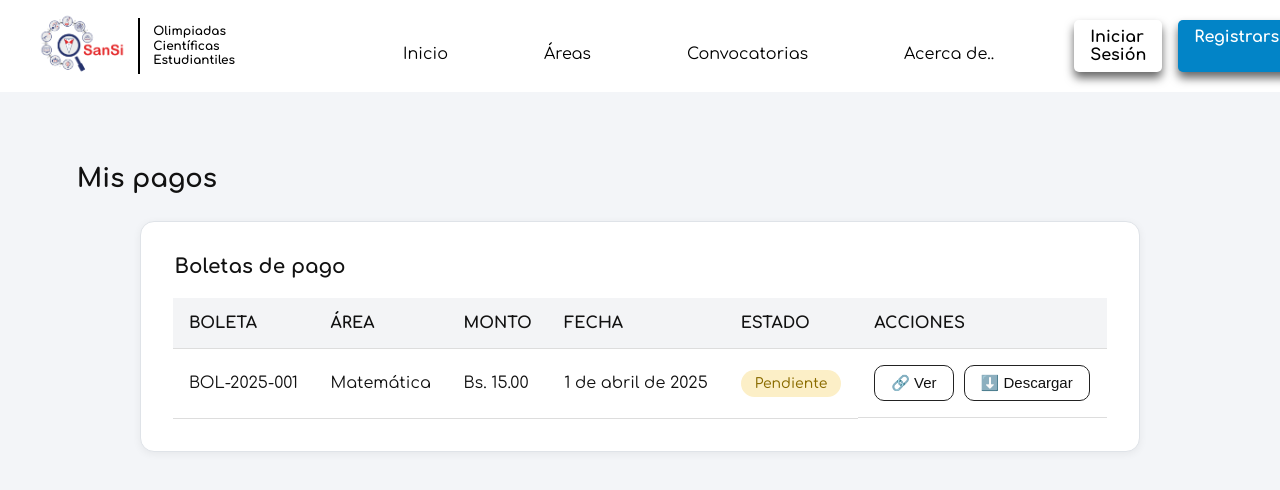
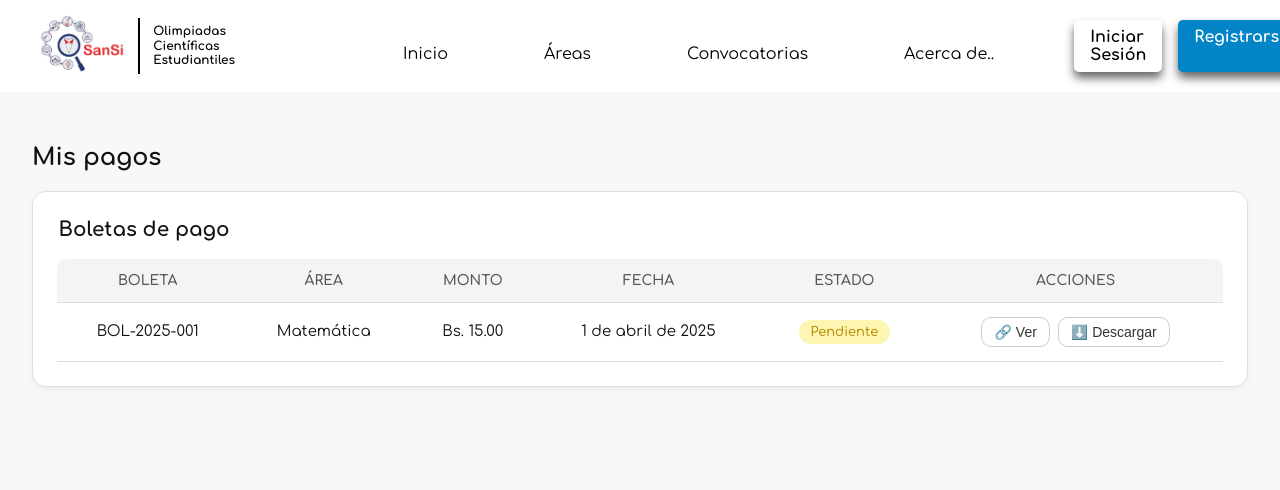
Before and after one commit to MauryQV/o-sansi-olympiad-registry, a React (Vite) app in the folder frontend/: page /pagos-competidor in a window 1280 px wide. Shown: the top 490 px of the page. Built offline with nearby package versions, Linux system fonts and the light colour scheme.

Commit message:
correcciones al ingresar un nuevo usuario en gestion de usuarios y limites en los formularios, cambios en el css de pagos

```diff
--- a/frontend/src/components/AdminGestionUsuario.jsx
+++ b/frontend/src/components/AdminGestionUsuario.jsx
@@ -63,6 +63,10 @@ const Usuarios = () => {
     setModalEliminarAbierto(true);
   };
 
+  const agregarUsuario = (nuevoUsuario) => {
+    setUsuarios([...usuarios, { id: Date.now(), ...nuevoUsuario, estado: 'Activo' }]);
+  };
+
 
 
   return (
@@ -124,7 +128,10 @@ const Usuarios = () => {
             </div>
 
             {modalNuevoUsuarioAbierto && (
-              <ModalNuevoUsuario onClose={() => setModalNuevoUsuarioAbierto(false)} />
+              <ModalNuevoUsuario
+                onClose={() => setModalNuevoUsuarioAbierto(false)}
+                onAgregarUsuario={agregarUsuario}
+              />
             )}
 
             {modalEditarAbierto && usuarioSeleccionado && (
--- a/frontend/src/components/ModalEditarUsuario.jsx
+++ b/frontend/src/components/ModalEditarUsuario.jsx
@@ -13,19 +13,75 @@ const ModalEditarUsuario = ({ usuario, onClose }) => {
     activo: usuario.estado === 'Activo'
   });
 
+  const [errores, setErrores] = useState({});
+
   const handleChange = (e) => {
     const { name, value, type, checked } = e.target;
 
-    setFormData(prev => ({
-      ...prev,
-      [name]: type === 'checkbox' ? checked : value
-    }));
+    if (name === 'nombre') {
+      const soloLetras = value.replace(/[0-9]/g, '');
+      if (soloLetras.length <= 70) {
+        setFormData(prev => ({ ...prev, [name]: soloLetras }));
+      }
+    } else if (name === 'telefono') {
+      const soloNumeros = value.replace(/[^0-9]/g, '');
+      if (soloNumeros.length <= 8) {
+        setFormData(prev => ({ ...prev, [name]: soloNumeros }));
+      }
+    } else if (name === 'contraseña') {
+      if (value.length <= 50) {
+        setFormData(prev => ({ ...prev, [name]: value }));
+      }
+    } else if (type === 'checkbox') {
+      setFormData(prev => ({ ...prev, [name]: checked }));
+    } else {
+      setFormData(prev => ({ ...prev, [name]: value }));
+    }
+  };
+
+  const validarFormulario = () => {
+    const nuevosErrores = {};
+
+    if (!formData.nombre.trim()) {
+      nuevosErrores.nombre = 'El nombre es obligatorio.';
+    } else if (formData.nombre.length > 70) {
+      nuevosErrores.nombre = 'El nombre no puede superar los 70 caracteres.';
+    }
+
+    if (!formData.correo.trim()) {
+      nuevosErrores.correo = 'El correo es obligatorio.';
+    } else if (!formData.correo.endsWith('@gmail.com')) {
+      nuevosErrores.correo = 'El correo debe terminar en @gmail.com.';
+    }
+
+    if (!formData.telefono.trim()) {
+      nuevosErrores.telefono = 'El número de teléfono es obligatorio.';
+    } else if (formData.telefono.length !== 8) {
+      nuevosErrores.telefono = 'El número debe tener exactamente 8 dígitos.';
+    }
+
+    if (!formData.rol) {
+      nuevosErrores.rol = 'Debe seleccionar un rol.';
+    }
+
+    const regexContraseña = /^(?=.*[A-Z])(?=.*[!@#$%^&*()_+\-=\[\]{};':"\\|,.<>\/?]).{8,50}$/;
+    if (!formData.contraseña.trim()) {
+      nuevosErrores.contraseña = 'La contraseña es obligatoria.';
+    } else if (!regexContraseña.test(formData.contraseña)) {
+      nuevosErrores.contraseña = 'Debe tener 8-50 caracteres, una mayúscula y un carácter especial.';
+    }
+
+    setErrores(nuevosErrores);
+    return Object.keys(nuevosErrores).length === 0;
   };
 
   const handleSubmit = (e) => {
     e.preventDefault();
-    console.log('Datos actualizados:', formData);
-    onClose();
+
+    if (validarFormulario()) {
+      console.log('Datos actualizados:', formData);
+      onClose();
+    }
   };
 
   return (
@@ -48,6 +104,7 @@ const ModalEditarUsuario = ({ usuario, onClose }) => {
             onChange={handleChange}
             required
           />
+          {errores.nombre && <p className="error-campo">{errores.nombre}</p>}
 
           <label>Correo Electrónico *</label>
           <input
@@ -57,6 +114,7 @@ const ModalEditarUsuario = ({ usuario, onClose }) => {
             onChange={handleChange}
             required
           />
+          {errores.correo && <p className="error-campo">{errores.correo}</p>}
 
           <label>Número de Teléfono *</label>
           <input
@@ -66,6 +124,7 @@ const ModalEditarUsuario = ({ usuario, onClose }) => {
             onChange={handleChange}
             required
           />
+          {errores.telefono && <p className="error-campo">{errores.telefono}</p>}
 
           <label>Rol *</label>
           <select
@@ -80,6 +139,7 @@ const ModalEditarUsuario = ({ usuario, onClose }) => {
             <option value="Tutor">Tutor</option>
             <option value="Competidor">Competidor</option>
           </select>
+          {errores.rol && <p className="error-campo">{errores.rol}</p>}
 
           <label>Contraseña *</label>
           <input
@@ -90,6 +150,7 @@ const ModalEditarUsuario = ({ usuario, onClose }) => {
             onChange={handleChange}
             required
           />
+          {errores.contraseña && <p className="error-campo">{errores.contraseña}</p>}
 
           <div className="activo-toggle">
             <input
--- a/frontend/src/components/ModalNuevoUsuario.jsx
+++ b/frontend/src/components/ModalNuevoUsuario.jsx
@@ -3,7 +3,7 @@ import React, { useState } from 'react';
 import '../styles/ModalNuevoUsuario.css';
 import { X } from 'lucide-react';
 
-const ModalNuevoUsuario = ({ onClose }) => {
+const ModalNuevoUsuario = ({ onClose, onAgregarUsuario }) => {
   const [formData, setFormData] = useState({
     nombre: '',
     correo: '',
@@ -14,6 +14,8 @@ const ModalNuevoUsuario = ({ onClose }) => {
   });
 
   const [errores, setErrores] = useState({});
+
+
 
   const handleChange = (e) => {
     const { name, value, type, checked } = e.target;
@@ -81,7 +83,15 @@ const ModalNuevoUsuario = ({ onClose }) => {
     e.preventDefault();
 
     if (validarFormulario()) {
-      console.log('Formulario válido:', formData);
+      onAgregarUsuario(formData);
+      setFormData({
+        nombre: '',
+        correo: '',
+        telefono: '',
+        rol: '',
+        contraseña: '',
+        activo: true
+      });
       onClose();
     }
   };
--- a/frontend/src/styles/ModalNuevoUsuario.css
+++ b/frontend/src/styles/ModalNuevoUsuario.css
@@ -159,7 +159,7 @@
     background-color: #0066cc;
   }
   .error-campo {
-    color: red; /* ✅ Ahora sí rojo */
+    color: red !important;/* ✅ Ahora sí rojo */
     font-size: 0.75rem; /* ✅ Un tamaño legible */
     margin-top: 0.2rem;
     margin-bottom: 0.5rem;
--- a/frontend/src/styles/Pagos.css
+++ b/frontend/src/styles/Pagos.css
@@ -1,93 +1,119 @@
 .pagoscomp-container-principal {
   width: 100%;
   min-height: 100vh;
-  padding: 50px 6%;
-  box-sizing: border-box;
+  padding: 2rem;
+  background-color: #f7f8fa;
   font-family: 'Comfortaa', sans-serif;
-  background-color: #f3f5f8;
-  color: #111;
   display: flex;
   flex-direction: column;
   align-items: center;
+  color: #111;
+  box-sizing: border-box;
 }
 
 .pagoscomp-titulo-seccion {
   width: 100%;
-  max-width: 1000px;
-  font-size: 26px;
-  margin-bottom: 28px;
-  align-self: flex-start;
+  font-size: 24px;
+  margin-bottom: 20px;
+  font-weight: bold;
 }
 
 .pagoscomp-tarjeta-listado {
   width: 100%;
-  max-width: 1000px;
   background-color: #ffffff;
-  padding: 32px;
+  padding: 1.5rem;
   border-radius: 14px;
-  box-shadow: 0 2px 8px rgba(0, 0, 0, 0.06);
-  border: 1px solid #dfe3e8;
+  box-shadow: 0 2px 8px rgba(0, 0, 0, 0.05);
+  border: 1px solid #e0e0e0;
 }
 
 .pagoscomp-subtitulo-tabla {
   font-size: 20px;
-  margin-bottom: 20px;
+  margin-bottom: 18px;
+  font-weight: bold;
 }
 
 .pagoscomp-tabla-pagos {
   width: 100%;
-  border-collapse: collapse;
-  font-size: 16px;
+  border-collapse: separate;
+  border-spacing: 0;
+  font-size: 15px;
 }
 
 .pagoscomp-tabla-pagos thead {
   background-color: #f3f4f6;
+  border-radius: 10px;
 }
 
 .pagoscomp-tabla-pagos th,
 .pagoscomp-tabla-pagos td {
-  padding: 16px;
+  padding: 14px 18px;
   border-bottom: 1px solid #ddd;
-  text-align: left;
+  text-align: center; /* CENTRAR TEXTO en th y td */
+}
+
+.pagoscomp-tabla-pagos th {
+  font-weight: 600;
+  font-size: 14px;
+  color: #555;
+}
+
+.pagoscomp-tabla-pagos td {
+  font-size: 15px;
+  color: #111;
 }
 
 .pagoscomp-estado-pendiente {
-  background-color: #fcefc7;
-  color: #8b6c00;
-  padding: 6px 14px;
-  border-radius: 20px;
-  font-size: 14px;
+  background-color: #fdf6b2;
+  color: #b78b00;
+  padding: 5px 12px;
+  border-radius: 14px;
+  font-size: 13px;
   font-weight: 500;
 }
 
 .pagoscomp-columna-acciones {
   display: flex;
-  gap: 10px;
+  justify-content: center;
+  align-items: center;
+  gap: 8px;
+  height: 100%;
 }
+
 
 .pagoscomp-boton-ver,
 .pagoscomp-boton-descargar {
-  font-size: 15px;
-  border: 1.5px solid #222;
+  display: flex;
+  align-items: center;
+  gap: 5px;
+  font-size: 14px;
+  padding: 6px 12px;
+  border: 1px solid #ccc;
   background-color: #fff;
-  color: #111;
-  padding: 8px 16px;
+  color: #333;
   border-radius: 10px;
   cursor: pointer;
-  transition: all 0.25s ease;
-  display: flex;
-  align-items: center;
-  gap: 6px;
+  transition: all 0.3s ease;
 }
 
 .pagoscomp-boton-ver:hover {
-  background-color: #e6f0ff;
-  border-color: #007bff;
-  color: #007bff;
+  background-color: #eaf4ff;
+  border-color: #3399ff;
+  color: #3399ff;
 }
 
 .pagoscomp-boton-descargar:hover {
-  background-color: #f0fff4;
+  background-color: #eaffea;
   border-color: #28a745;
   color: #28a745;
 }
+
+.pagoscomp-tabla-pagos th:first-child,
+.pagoscomp-tabla-pagos td:first-child {
+  border-top-left-radius: 10px;
+}
+
+.pagoscomp-tabla-pagos th:last-child,
+.pagoscomp-tabla-pagos td:last-child {
+  border-top-right-radius: 10px;
+}
```
